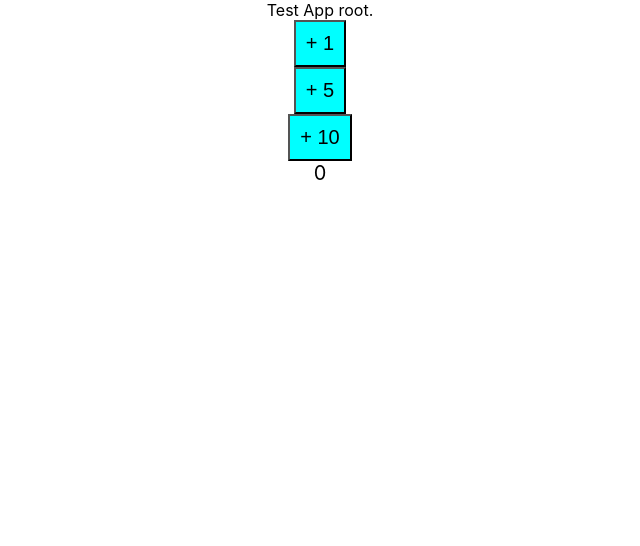
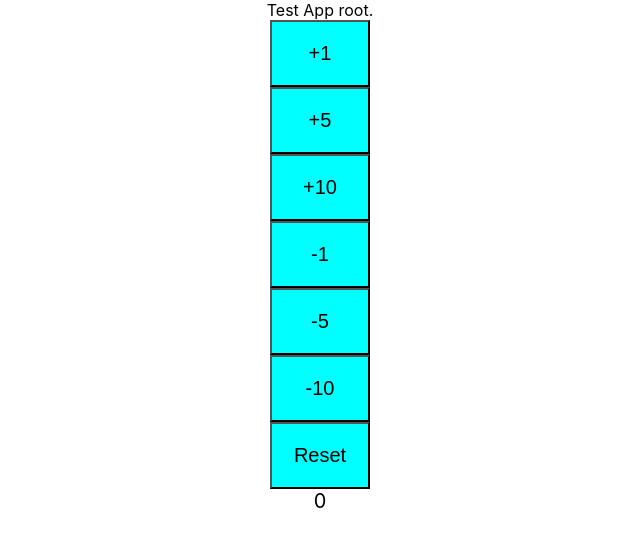
Before and after one commit to Manniel/Todo-Management-Application, a React (Create React App) app in the folder todo-app/: page / in a window 1280 px wide. Shown: the top 546 px of the page, without its empty margins (320-960 px from the left). Built offline with nearby package versions, Linux system fonts and the light colour scheme.

Commit message:
Adjust Counter Button Functionality
counter button increment, decrement and reset functionality added + some css

```diff
--- a/todo-app/src/components/counter/Counter.jsx
+++ b/todo-app/src/components/counter/Counter.jsx
@@ -10,23 +10,45 @@ class Counter extends Component {
         }
 
         this.increment = this.increment.bind(this);
+        this.decrement = this.decrement.bind(this);
+        this.reset = this.reset.bind(this);
     }
   render() {
   return (
     <div className="counter">
-      <CounterButton incrementMethod={this.increment} finalCounter={this.state.counter}/>
-      <CounterButton by={5} incrementMethod={this.increment} finalCounter={this.state.counter}/>
-      <CounterButton by={10} incrementMethod={this.increment} finalCounter={this.state.counter}/>
+      <CounterButton op="+" by={1} incrementMethod={this.increment} finalCounter={this.state.counter}/>
+      <CounterButton op="+" by={5} incrementMethod={this.increment} finalCounter={this.state.counter}/>
+      <CounterButton op="+" by={10} incrementMethod={this.increment} finalCounter={this.state.counter}/>
+      <CounterButton op="-" by={1} incrementMethod={this.decrement} finalCounter={this.state.counter}/>
+      <CounterButton op="-" by={5} incrementMethod={this.decrement} finalCounter={this.state.counter}/>
+      <CounterButton op="-" by={10} incrementMethod={this.decrement} finalCounter={this.state.counter}/>
+      <CounterButton op="Reset" incrementMethod={this.reset} finalCounter={this.state.counter}/>
+
 
       <span className="counterText">{this.state.counter}</span>
     </div>
   );
   }
 
+  reset(i){
+    this.setState((prevState) => {
+      return {counter: prevState.counter = 0}
+    });
+  }
+
+  decrement(i){
+    this.setState((prevState) => {
+      return {counter : prevState.counter - i}
+      }
+    );
+  }
+
   increment(i){
       console.log("tested");
-    this.setState({counter: this.state.counter + i
-    });
+    this.setState((prevState) => {
+      return {counter: prevState.counter + i}
+      }
+    );
 }
 }
 
--- a/todo-app/src/components/counter/CounterButton.css
+++ b/todo-app/src/components/counter/CounterButton.css
@@ -1,7 +1,8 @@
 .counterButton{
     background-color: aqua;
     font-size: 20px;
-    padding: 10px;
+    padding: 20px;
+    width: 100px;
 }
 
 .counterText{
--- a/todo-app/src/components/counter/CounterButton.js
+++ b/todo-app/src/components/counter/CounterButton.js
@@ -13,7 +13,7 @@ class CounterButton extends Component{
     render() {
         return(
             <div className="counter">
-                <button className="counterButton" onClick={this.increment}>+ {this.props.by}</button>
+                <button className="counterButton" onClick={this.increment}> {this.props.op}{this.props.by}</button>
             </div>
         )
 
@@ -24,9 +24,6 @@ class CounterButton extends Component{
     }
 }
 
-CounterButton.defaultProps = {
-    by : 1,
-}
 
 CounterButton.proptype = {
      by : PropTypes.number,
```
